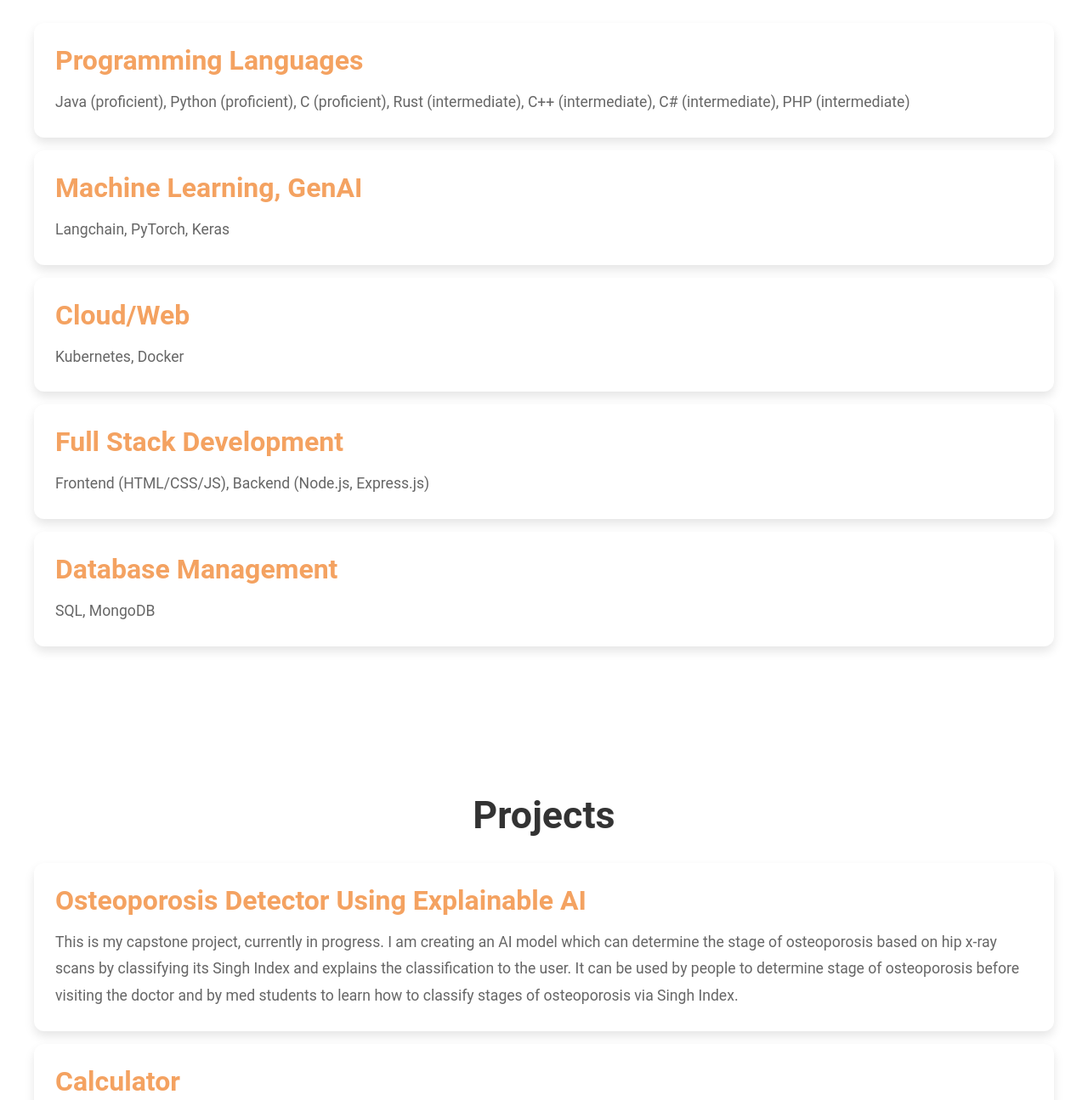
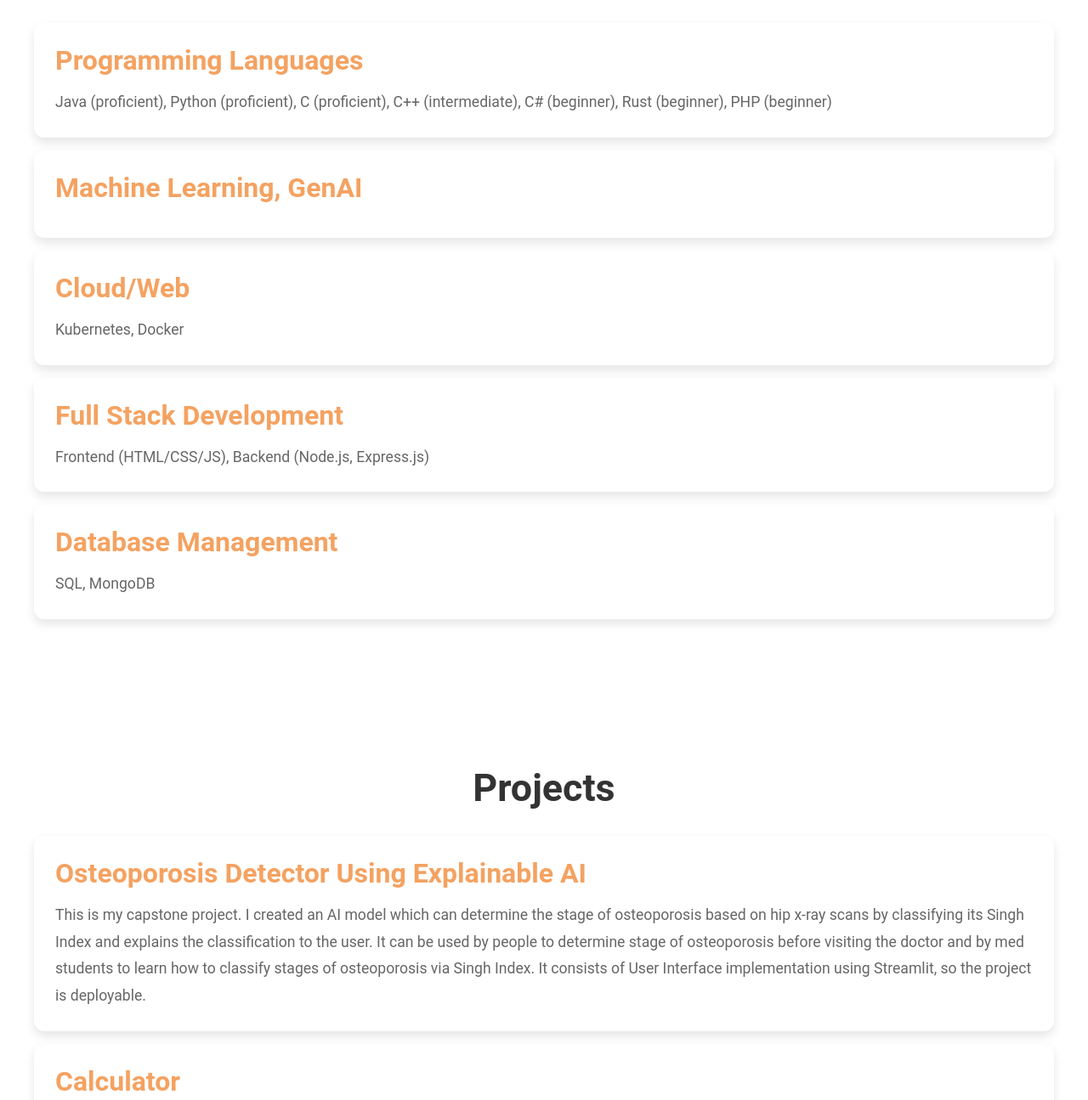
Before and after one commit to Rithvik50/PersonalPortfolio, a plain HTML site: page index.html in a window 1280 px wide. Shown: the part 1380-2675 px from the top of the page at 85% size. Drawn offline with Linux system fonts and the light colour scheme.

Commit message:
Update index.html

```diff
--- a/index.html
+++ b/index.html
@@ -220,11 +220,10 @@
       <h2>Skills</h2>
       <div class = "card">
         <h3>Programming Languages</h3>
-        <p>Java (proficient), Python (proficient), C (proficient), Rust (intermediate), C++ (intermediate), C# (intermediate), PHP (intermediate)</p>
+        <p>Java (proficient), Python (proficient), C (proficient), C++ (intermediate), C# (beginner), Rust (beginner), PHP (beginner)</p>
       </div>
       <div class = "card">
         <h3>Machine Learning, GenAI </h3>
-        <p>Langchain, PyTorch, Keras</p>
       </div>
       <div class = "card">
         <h3>Cloud/Web</h3>
@@ -246,7 +245,7 @@
       <h2>Projects</h2>
       <div class = "card">
         <h3><a class = "project-link" href = "https://github.com/Rithvik50/Osteoporosis-Detector-Using-Explainable-AI" target = "_blank">Osteoporosis Detector Using Explainable AI</a></h3>
-        <p>This is my capstone project, currently in progress. I am creating an AI model which can determine the stage of osteoporosis based on hip x-ray scans by classifying its Singh Index and explains the classification to the user. It can be used by people to determine stage of osteoporosis before visiting the doctor and by med students to learn how to classify stages of osteoporosis via Singh Index.</p>
+        <p>This is my capstone project. I created an AI model which can determine the stage of osteoporosis based on hip x-ray scans by classifying its Singh Index and explains the classification to the user. It can be used by people to determine stage of osteoporosis before visiting the doctor and by med students to learn how to classify stages of osteoporosis via Singh Index. It consists of User Interface implementation using Streamlit, so the project is deployable.</p>
       </div>
       <div class = "card">
         <h3><a class = "project-link" href = "https://github.com/Rithvik50/Calculator" target = "_blank">Calculator</a></h3>
```
